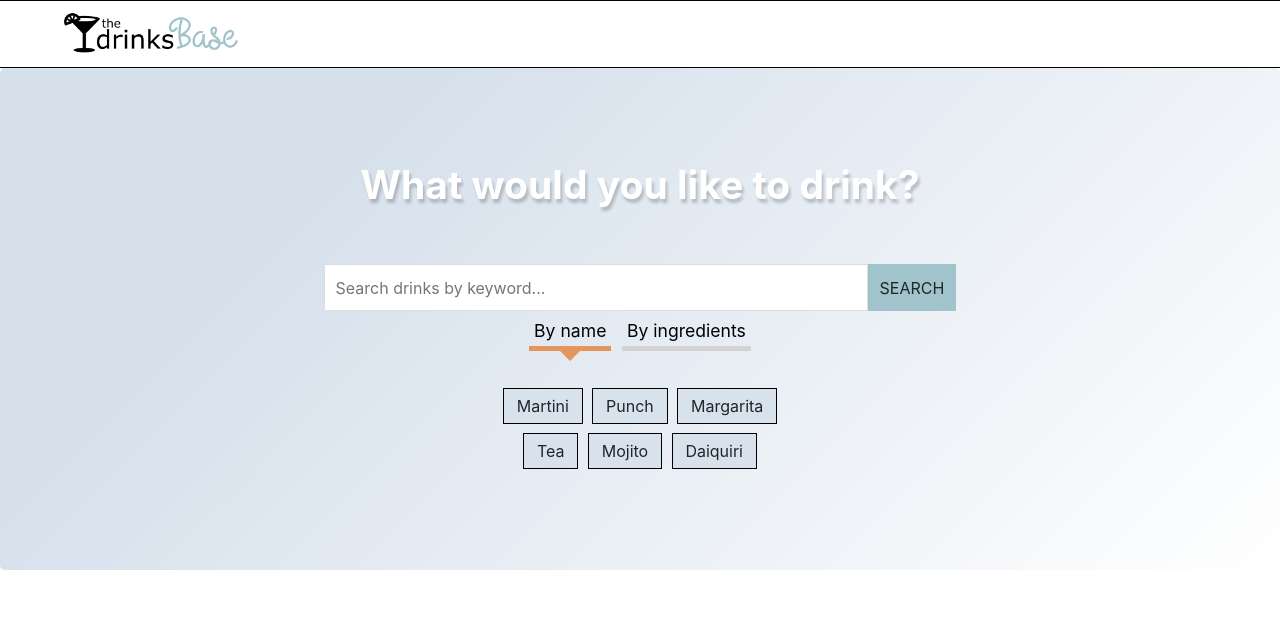
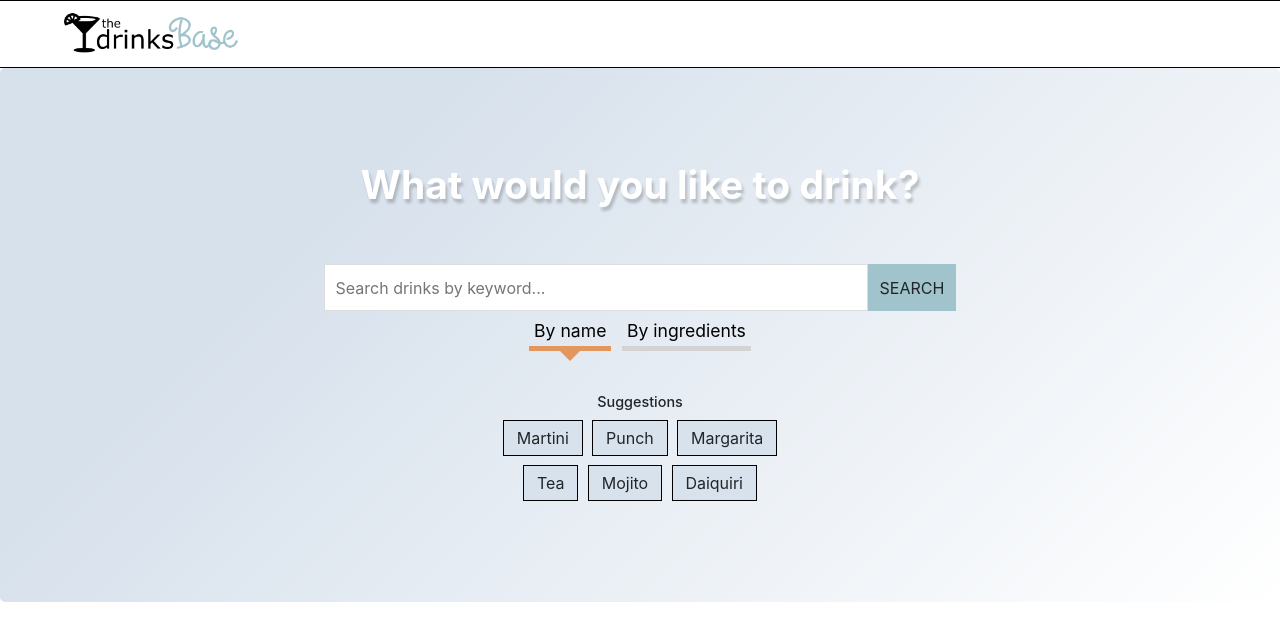
Before and after one commit to krisrss/drinks-base, a React (Create React App) app: page / in a window 1280 px wide. Shown: the top 640 px of the page. Built offline with nearby package versions, Linux system fonts and the light colour scheme.

Commit message:
Add title to suggestions list

```diff
--- a/src/components/SuggestionsList.js
+++ b/src/components/SuggestionsList.js
@@ -44,6 +44,7 @@ const SuggestionsList = ({ resetDrinkList }) => {
 
     return (
         <div className='SuggestionsList'>
+            <div className='suggestions-title'>Suggestions</div>
             <div>{suggestions}</div>
         </div>
 
--- a/src/css/SuggestionsList.css
+++ b/src/css/SuggestionsList.css
@@ -18,3 +18,10 @@
 .SuggestionsList .suggestion:hover{
     background: #cad6e4;
 }
+
+.suggestions-title{
+    width: 6em;
+    margin: 0.5em auto 0.2em auto;
+    font-weight: 500;
+    font-size: 0.9em;
+}
```
